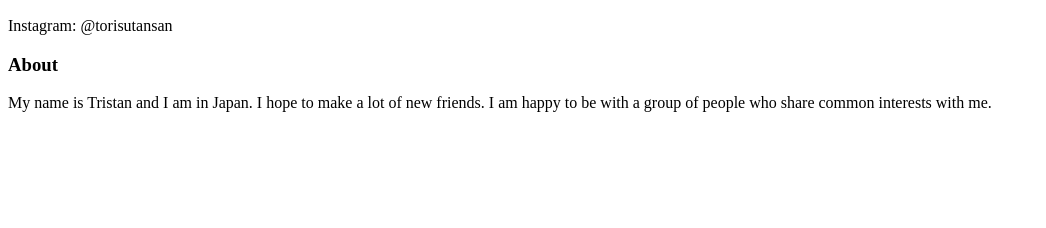
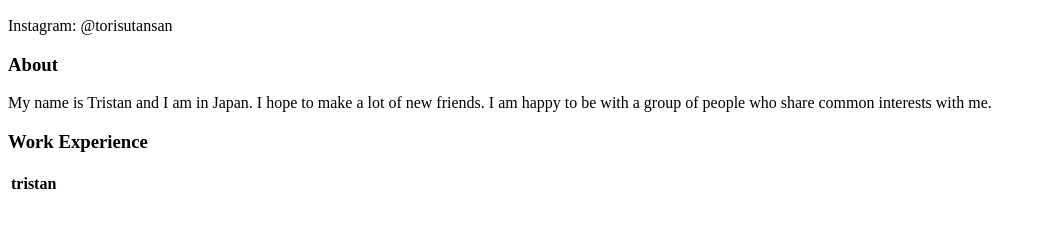
Before and after one commit to torisutansan1/torisutansan1.github.io, a plain HTML site: page index.html in a window 1280 px wide. Shown: the part 110-338 px from the top of the page, without its empty margins (0-1046 px from the left). Drawn offline with Linux system fonts and the light colour scheme.

Commit message:
Adding a table

```diff
--- a/index.html
+++ b/index.html
@@ -17,5 +17,11 @@
             My name is Tristan and I am in Japan. I hope to make a lot of new friends.
             I am happy to be with a group of people who share common interests with me.
         </p>
+        <h3> Work Experience </h3>
+        <table>
+            <tr>
+                <th> tristan </th>
+            </tr>
+        </table>
     </body>
 </html>
```
